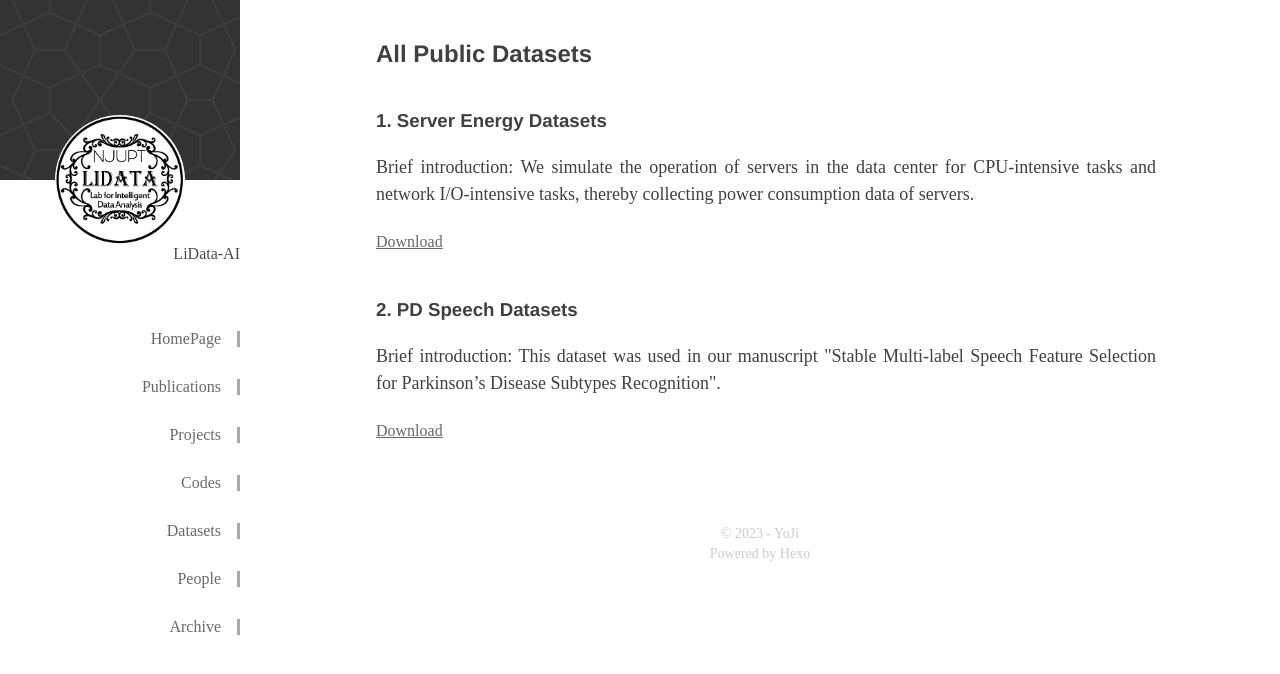
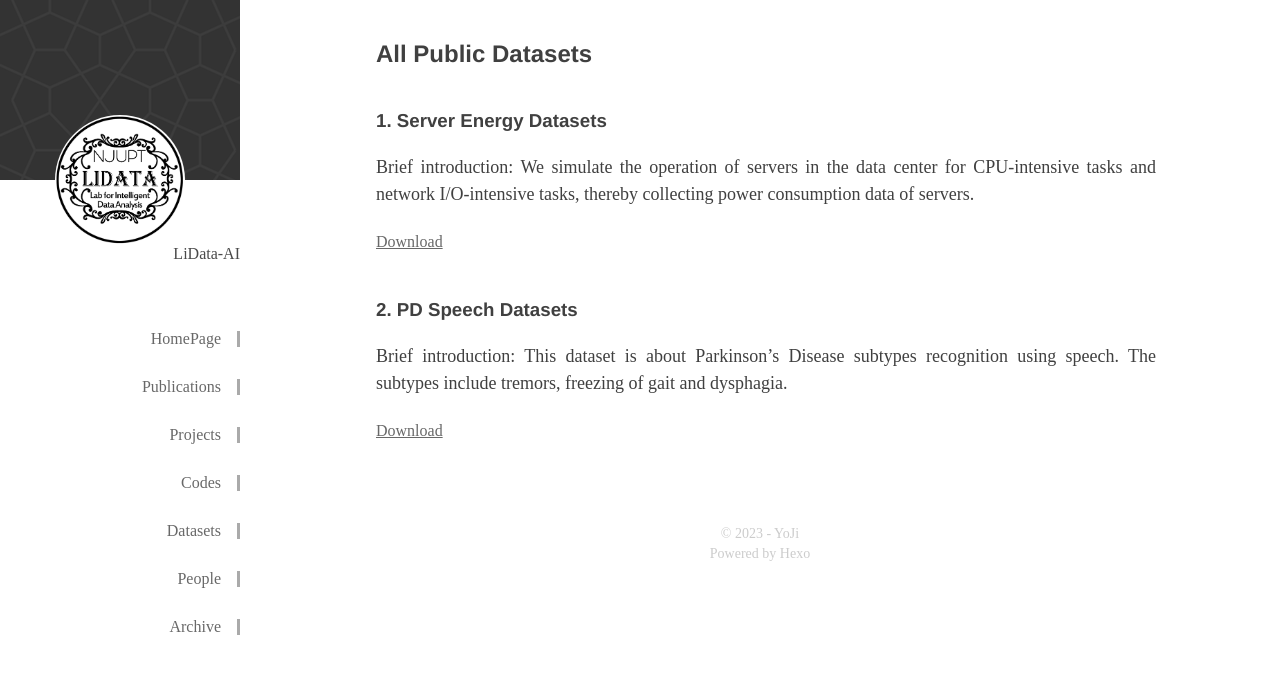
Before and after one commit to LiData-AI/LiData-AI.github.io, a plain HTML site: page datasets/index.html in a window 1280 px wide. Drawn offline with Linux system fonts and the light colour scheme; a small style sheet from the web is missing.

Commit message:
Site updated: 2023-09-08 09:55:21

```diff
--- a/datasets/index.html
+++ b/datasets/index.html
@@ -79,7 +79,7 @@
     <a style="text-decoration:underline" target="_blank" rel="noopener" href="https://github.com/LiData-AI/server_energy_datasets">Download</a>
 
     <H3>2. PD Speech Datasets</H3>
-    <p>Brief introduction: This dataset was used in our manuscript "Stable Multi-label Speech Feature Selection for Parkinson’s Disease Subtypes Recognition".</p>
+    <p>Brief introduction: This dataset is about Parkinson’s Disease subtypes recognition using speech. The subtypes include tremors, freezing of gait and dysphagia.</p>
     <a style="text-decoration:underline" target="_blank" rel="noopener" href="https://github.com/LiData-AI/PD_Speech_Dataset">Download</a>
 </div>
             <footer>
```
